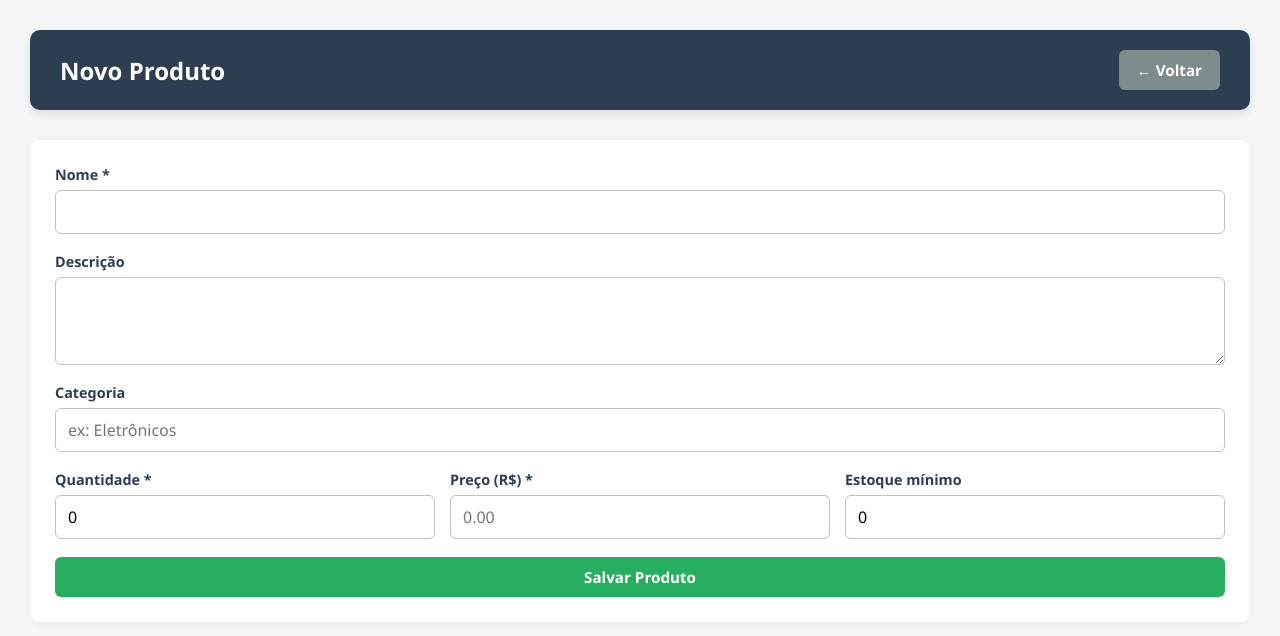
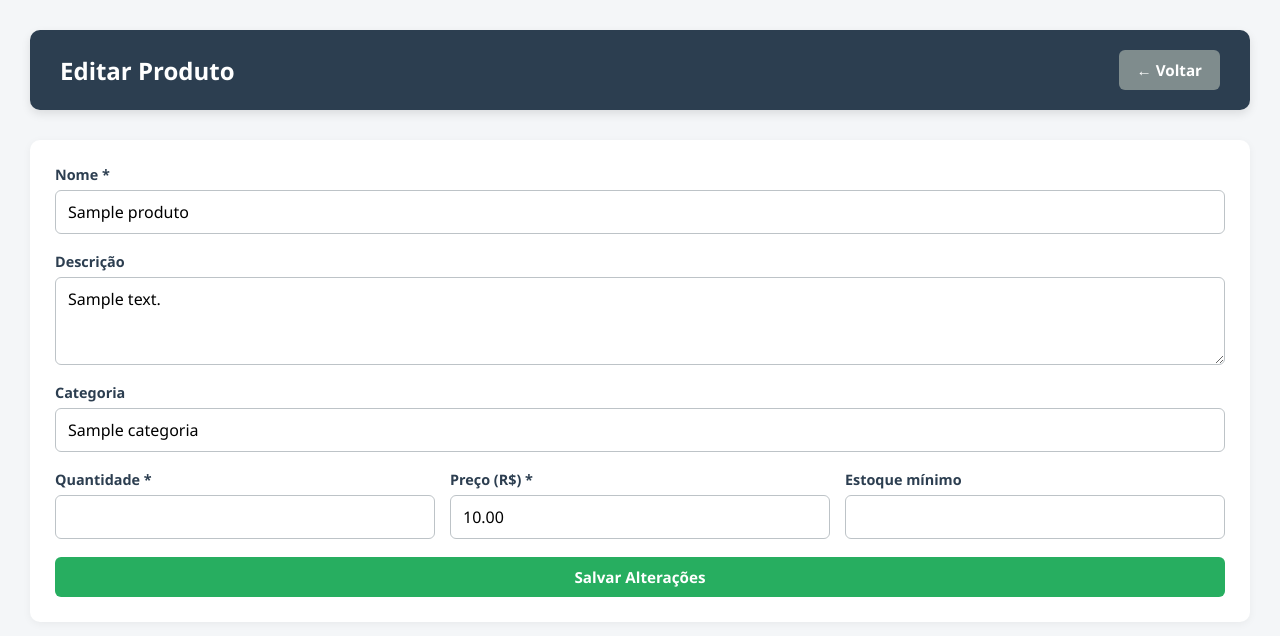
Before and after one commit to FelipeAaugusto/sistema-estoque, a Flask app: template templates/form_produto.html in a window 1280 px wide. Shown: the top 636 px of the page. Run offline with Flask 3, Linux system fonts and the light colour scheme; the template is opened without the code that fills it: most values are stand-ins (such as "Sample title", 1, 10 or a date in 2020).

Commit message:
adiciona funcoes de editar e excluir, e protege contra erros de digitacao

```diff
--- a/app.py
+++ b/app.py
@@ -37,6 +37,7 @@ def init_db():
 
 @app.route('/')
 def index():
+
     """Lista todos os produtos cadastrados."""
     conn = get_db()
     produtos = conn.execute('SELECT * FROM produtos ORDER BY nome').fetchall()
@@ -46,14 +47,20 @@ def index():
 
 @app.route('/produtos/novo', methods=['GET', 'POST'])
 def novo_produto():
+
     """Exibe o formulário (GET) e salva o produto (POST)."""
     if request.method == 'POST':
-        nome = request.form['nome']
-        descricao = request.form['descricao']
-        categoria = request.form['categoria']
-        quantidade = int(request.form['quantidade'])
-        preco = float(request.form['preco'].replace(',', '.'))
-        estoque_minimo = int(request.form['estoque_minimo'])
+
+        try:
+            nome = request.form['nome']
+            descricao = request.form['descricao']
+            categoria = request.form['categoria']
+            quantidade = int(request.form['quantidade'])
+            preco = float(request.form['preco'].replace(',', '.'))
+            estoque_minimo = int(request.form['estoque_minimo'])
+
+        except (ValueError, KeyError) as e:
+            return f"Erro ao processar os dados do produto, insira apenas valores numéricos: {e}", 400
 
         conn = get_db()
         conn.execute('''
@@ -67,6 +74,54 @@ def novo_produto():
 
     return render_template('form_produto.html')
 
+@app.route('/produtos/<int:id>/editar', methods=['GET', 'POST'])
+def editar_produto(id):
+    """Edita um produto existente."""
+    conn = get_db()
+
+    if request.method == 'POST':
+
+        try:
+            nome = request.form['nome']
+            descricao = request.form['descricao']
+            categoria = request.form['categoria']
+
+            quantidade = int(request.form['quantidade'])
+            preco = float(request.form['preco'].replace(',', '.'))
+            estoque_minimo = int(request.form['estoque_minimo'])
+#/* se tentar colocar um valor não numérico, vai gerar ValueError, dps corrijo isso */
+
+        except (ValueError, KeyError) as e:
+            return f"Erro ao processar os dados do produto, insira apenas valores numéricos: {e}", 400
+
+        conn.execute('''
+            UPDATE produtos
+            SET nome=?, descricao=?, quantidade=?, preco=?, categoria=?, estoque_minimo=?
+            WHERE id=?
+        ''', (nome, descricao, quantidade, preco, categoria, estoque_minimo, id))
+
+        conn.commit()
+        conn.close()
+        return redirect(url_for('index'))
+
+    # Se for GET, busca o produto no banco para preencher o formulário
+    produto = conn.execute('SELECT * FROM produtos WHERE id = ?', (id,)).fetchone()
+    conn.close()
+
+    if produto is None:
+        return "Produto não encontrado", 404
+
+    return render_template('form_produto.html', produto=produto)
+
+
+@app.route('/produtos/<int:id>/excluir')
+def excluir_produto(id):
+    """Exclui um produto."""
+    conn = get_db()
+    conn.execute('DELETE FROM produtos WHERE id = ?', (id,))
+    conn.commit()
+    conn.close()
+    return redirect(url_for('index'))
 
 # ---------- INICIALIZAÇÃO ----------
 
--- a/static/css/style.css
+++ b/static/css/style.css
@@ -150,3 +150,15 @@ table td {
         text-align: center;
     }
 }
+
+/* ALERTA DE ERRO */
+.alerta-erro {
+    background-color: #fdecea;
+    color: #c0392b;
+    padding: 15px;
+    border-radius: 6px;
+    border: 1px solid #f5c6cb;
+    margin-bottom: 20px;
+    font-weight: 600;
+    text-align: center;
+}
--- a/templates/form_produto.html
+++ b/templates/form_produto.html
@@ -3,50 +3,57 @@
 <head>
     <meta charset="UTF-8">
     <meta name="viewport" content="width=device-width, initial-scale=1.0">
-    <title>Novo Produto</title>
+    <title>{% if produto %}Editar Produto{% else %}Novo Produto{% endif %}</title>
     <link rel="stylesheet" href="{{ url_for('static', filename='css/style.css') }}">
 </head>
 <body>
     <header>
-        <h1> Novo Produto</h1>
+        <h1>{% if produto %} Editar Produto{% else %} Novo Produto{% endif %}</h1>
         <a href="{{ url_for('index') }}" class="btn secundario">← Voltar</a>
     </header>
 
     <main>
-        <form method="POST" class="formulario">
+
+        {% if erro %}
+        <div class="alerta-erro">
+            ⚠️ {{ erro }}
+        </div>
+        {% endif %}
+
+        <form method="POST" action="{{ url_for('editar_produto', id=produto['id']) if produto else url_for('novo_produto') }}" class="formulario">
             <label>
                 Nome *
-                <input type="text" name="nome" required>
+                <input type="text" name="nome" required value="{{ produto['nome'] if produto else '' }}">
             </label>
 
             <label>
                 Descrição
-                <textarea name="descricao" rows="3"></textarea>
+                <textarea name="descricao" rows="3">{{ produto['descricao'] if produto else '' }}</textarea>
             </label>
 
             <label>
                 Categoria
-                <input type="text" name="categoria" placeholder="ex: Eletrônicos">
+                <input type="text" name="categoria" placeholder="ex: Eletrônicos" value="{{ produto['categoria'] if produto else '' }}">
             </label>
 
             <div class="linha">
                 <label>
                     Quantidade *
-                    <input type="number" name="quantidade" min="0" value="0" required>
+                    <input type="number" name="quantidade" min="0" value="{{ produto['quantidade'] if produto else '0' }}" required>
                 </label>
 
                 <label>
                     Preço (R$) *
-                    <input type="text" name="preco" placeholder="0.00" required>
+                    <input type="text" name="preco" placeholder="0.00" required pattern="^[0-9]+([.,][0-9]+)?$" title="Digite apenas números. Ex: 10.50 ou 10,50" value="{{ '%.2f'|format(produto['preco']) if produto else '' }}">
                 </label>
 
                 <label>
                     Estoque mínimo
-                    <input type="number" name="estoque_minimo" min="0" value="0">
+                    <input type="number" name="estoque_minimo" min="0" value="{{ produto['estoque_minimo'] if produto else '0' }}">
                 </label>
             </div>
 
-            <button type="submit" class="btn">Salvar Produto</button>
+            <button type="submit" class="btn">{% if produto %}Salvar Alterações{% else %}Salvar Produto{% endif %}</button>
         </form>
     </main>
 </body>
```
Also changed, not shown: templates/index.html (+7 -0 lines), README.md.
